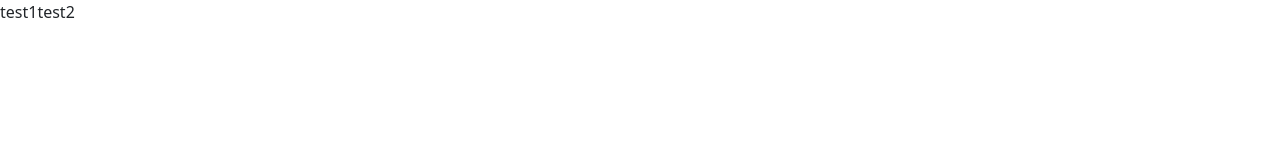
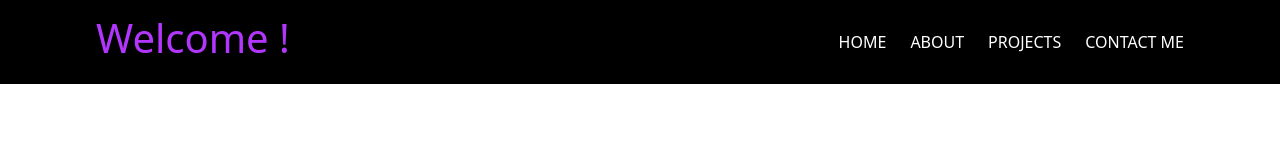
Before and after one commit to Farouk615/portfolio, a website: page index.html in a window 1280 px wide. Drawn offline with nearby package versions, Linux system fonts and the light colour scheme; files that its build step writes are made by us from their sources.

Commit message:
installing sass and styling header and navbar

```diff
--- a/index.html
+++ b/index.html
@@ -5,12 +5,24 @@
     <meta name="viewport" content="width=device-width, initial-scale=1.0">
     <link rel="stylesheet" href="node_modules/bootstrap/dist/css/bootstrap.min.css">
     <script src="node_modules/bootstrap/dist/js/bootstrap.bundle.min.js"></script>
+    <link rel="stylesheet" href="styles.css">
     <title>Welcome to Farouk Portfolio</title>
 </head>
 <body>
-    <div class="d-flex">
-        <div>test1</div>
-        <div>test2</div>
+<div class="main">
+    <div class="container">
+        <header class="d-flex justify-content-between align-items-center">
+            <h1>Welcome !</h1>
+            <nav>
+                <ul class="navbar-list d-flex justify-content-evenly">
+                    <li>HOME</li>
+                    <li>ABOUT</li>
+                    <li>PROJECTS</li>
+                    <li>CONTACT ME</li>
+                </ul>
+            </nav>
+        </header>
     </div>
+</div>
 </body>
 </html>
--- /dev/null
+++ b/stylesheet/_global-variables.scss
@@ -0,0 +1,4 @@
+// colors
+$black : #000000;
+$purple : #B336FF;
+$white : #FFFFFF;
--- /dev/null
+++ b/stylesheet/_header.scss
@@ -0,0 +1,16 @@
+header {
+  padding: 14px;
+  box-shadow: black;
+}
+header h1 {
+  color: $purple;
+}
+.navbar-list{
+  list-style-type: none;
+  margin: 0;
+}
+.navbar-list li {
+  text-decoration: none;
+  margin-left: 24px;
+  color: $white;
+}
--- /dev/null
+++ b/stylesheet/styles.scss
@@ -0,0 +1,5 @@
+@import "global-variables";
+.main{
+  background-color: $black;
+}
+@import 'header';
```
